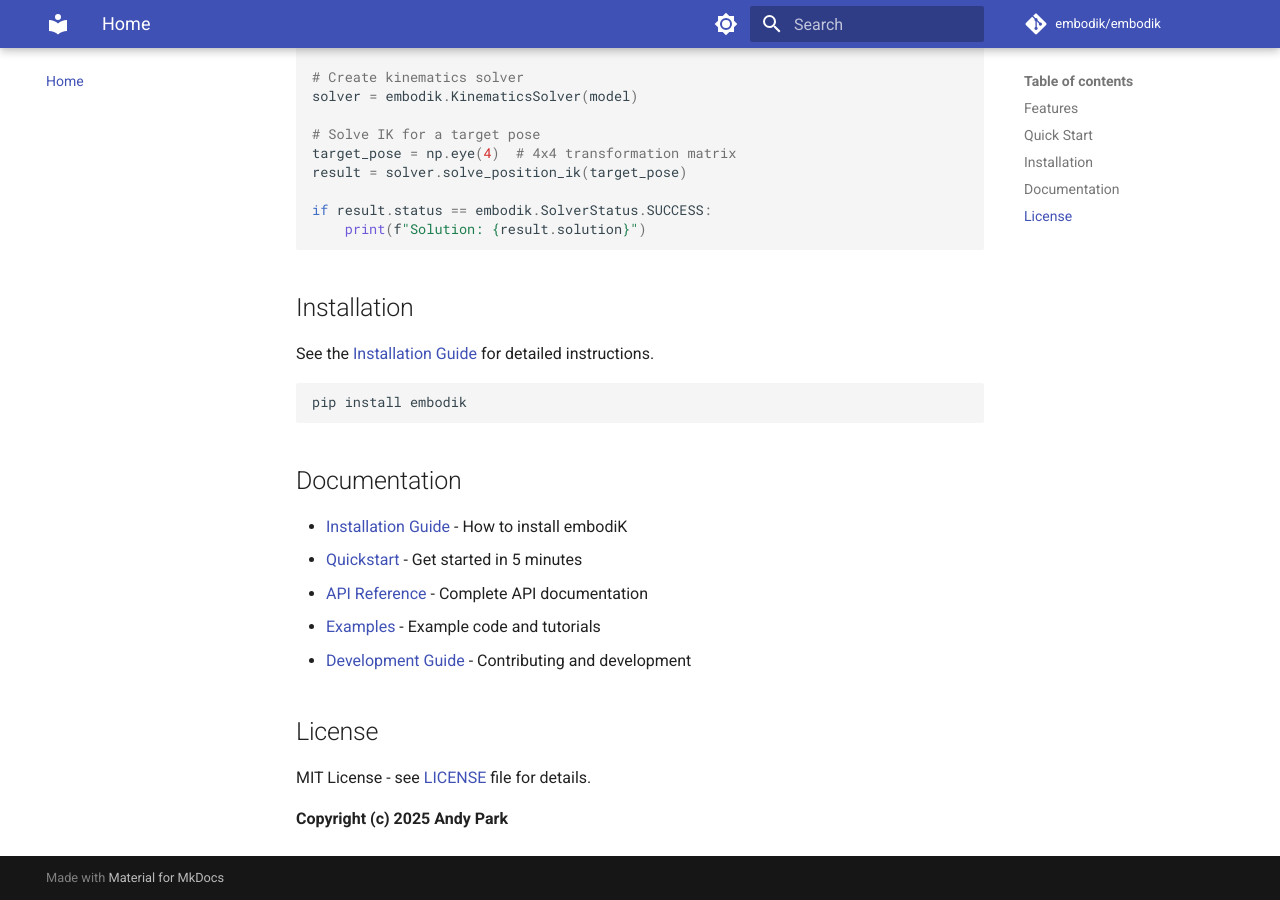
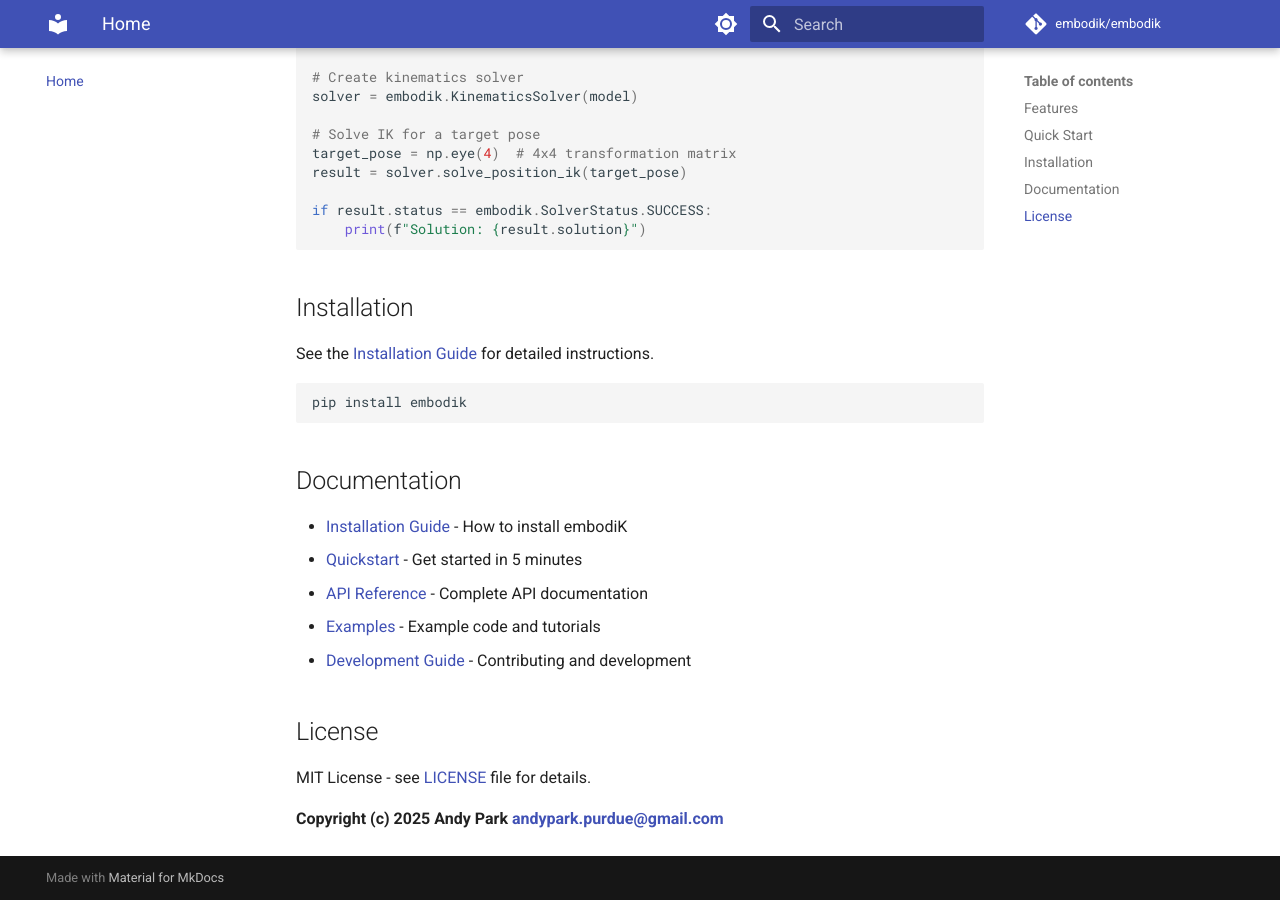
Before and after one commit to robodreamer/embodik, an MkDocs documentation site: the page built from docs/index.md, in a window 1280 px wide and 900 px high, scrolled down 778 px. Built offline with MkDocs 1.6.1 and Material for MkDocs 9.7.7, drawn with Linux system fonts in a browser that asks for light colours; comment, search, counter and statistics services are not loaded; some of the changed lines change nothing that is shown.

Commit message:
Update copyright notice in documentation to include email address

```diff
--- a/docs/index.md
+++ b/docs/index.md
@@ -53,4 +53,4 @@ pip install embodik
 
 MIT License - see [LICENSE](../LICENSE) file for details.
 
-**Copyright (c) 2025 Andy Park**
+**Copyright (c) 2025 Andy Park <andypark.purdue@gmail.com>**
```
